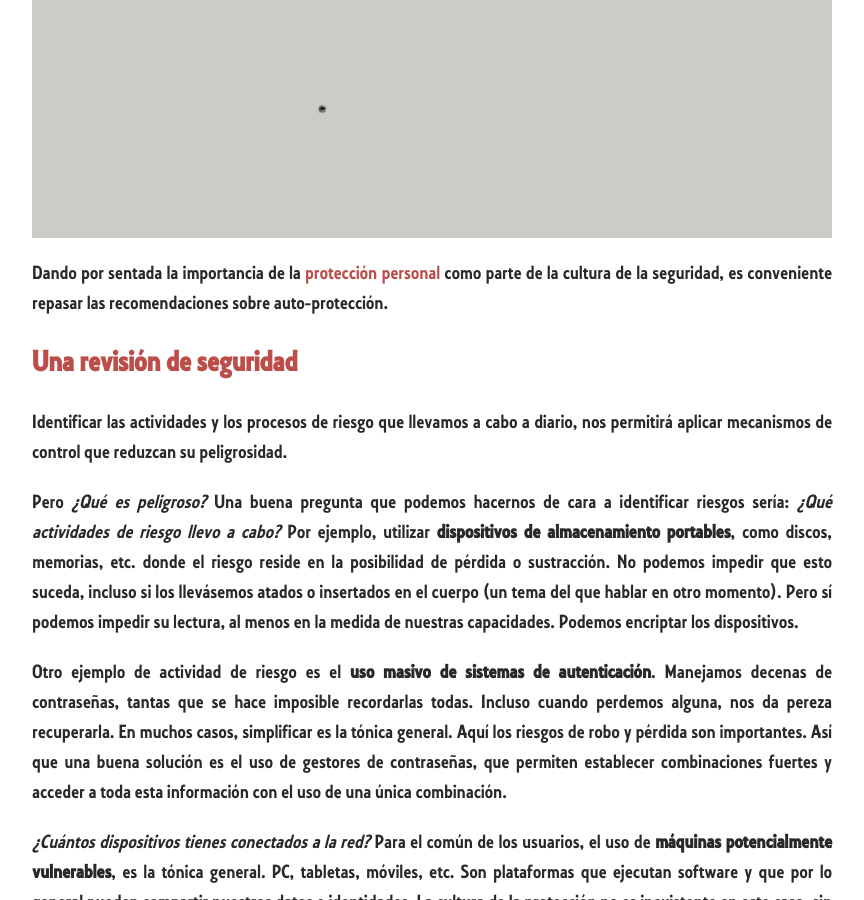
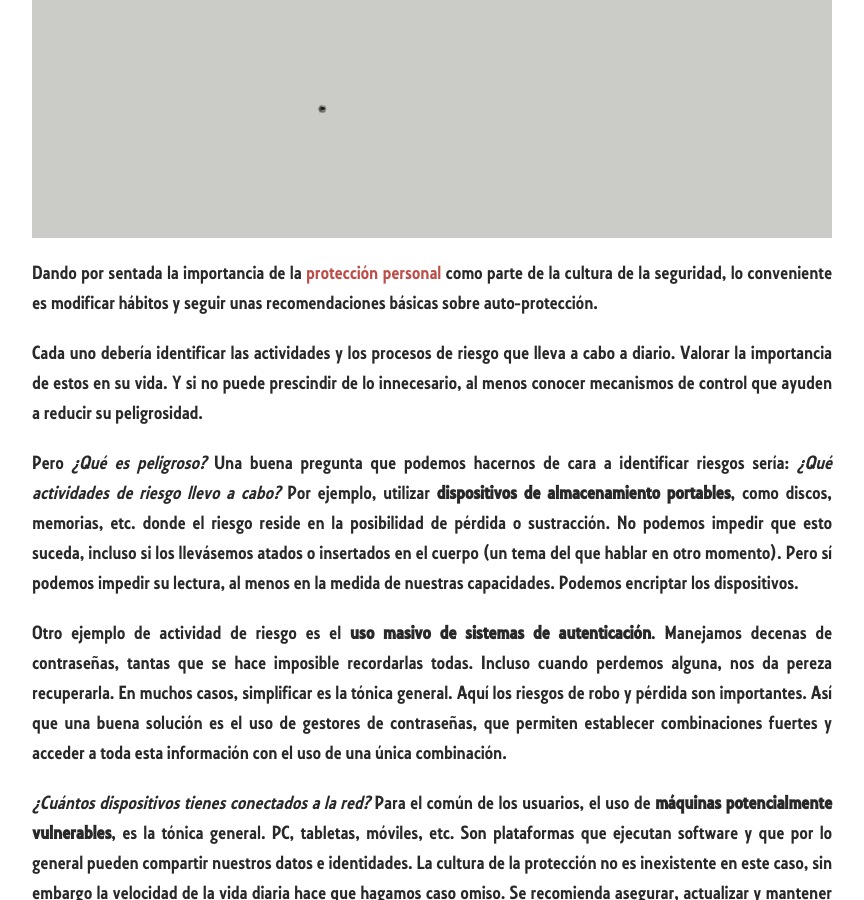
Before and after one commit to Rocmpr/blog, a Jekyll site: the page built from _posts/2019-12-01-Privacidad-y-Seguridad.md, in a window 1280 px wide and 900 px high, scrolled down 346 px. Shown: the whole window, without its empty margins (208-1072 px from the left). Built offline with Jekyll 4.4.1, drawn with Linux system fonts in a browser that asks for light colours; our own code applies the rules of GitHub Pages for plain Markdown files.

Commit message:
Update 2019-12-01-Privacidad-y-Seguridad.md

```diff
--- a/_posts/2019-12-01-Privacidad-y-Seguridad.md
+++ b/_posts/2019-12-01-Privacidad-y-Seguridad.md
@@ -1,10 +1,8 @@
 ![Placeholder image](https://rocmpr.github.io/blog/assets/img/Sec001.jpg "Privacidad y Seguridad")
 
-Dando por sentada la importancia de la [protección personal](https://rocmpr.github.io/blog/2019-10-28/Desarrollo-Seguro) como parte de la cultura de la seguridad, es conveniente repasar las recomendaciones sobre auto-protección.
+Dando por sentada la importancia de la [protección personal](https://rocmpr.github.io/blog/2019-10-28/Desarrollo-Seguro) como parte de la cultura de la seguridad, lo conveniente es modificar hábitos y seguir unas recomendaciones básicas sobre auto-protección.
 
-## Una revisión de seguridad
-
-Identificar las actividades y los procesos de riesgo que llevamos a cabo a diario, nos permitirá aplicar mecanismos de control que reduzcan su peligrosidad.
+Cada uno debería identificar las actividades y los procesos de riesgo que lleva a cabo a diario. Valorar la importancia de estos en su vida. Y si no puede prescindir de lo innecesario, al menos conocer mecanismos de control que ayuden a reducir su peligrosidad.
 
 Pero _¿Qué es peligroso?_ Una buena pregunta que podemos hacernos de cara a identificar riesgos sería: _¿Qué actividades de riesgo llevo a cabo?_ Por ejemplo, utilizar **dispositivos de almacenamiento portables**, como discos, memorias, etc. donde el riesgo reside en la posibilidad de pérdida o sustracción. No podemos impedir que esto suceda, incluso si los llevásemos atados o insertados en el cuerpo (un tema del que hablar en otro momento). Pero sí podemos impedir su lectura, al menos en la medida de nuestras capacidades. Podemos encriptar los dispositivos.
 
```
